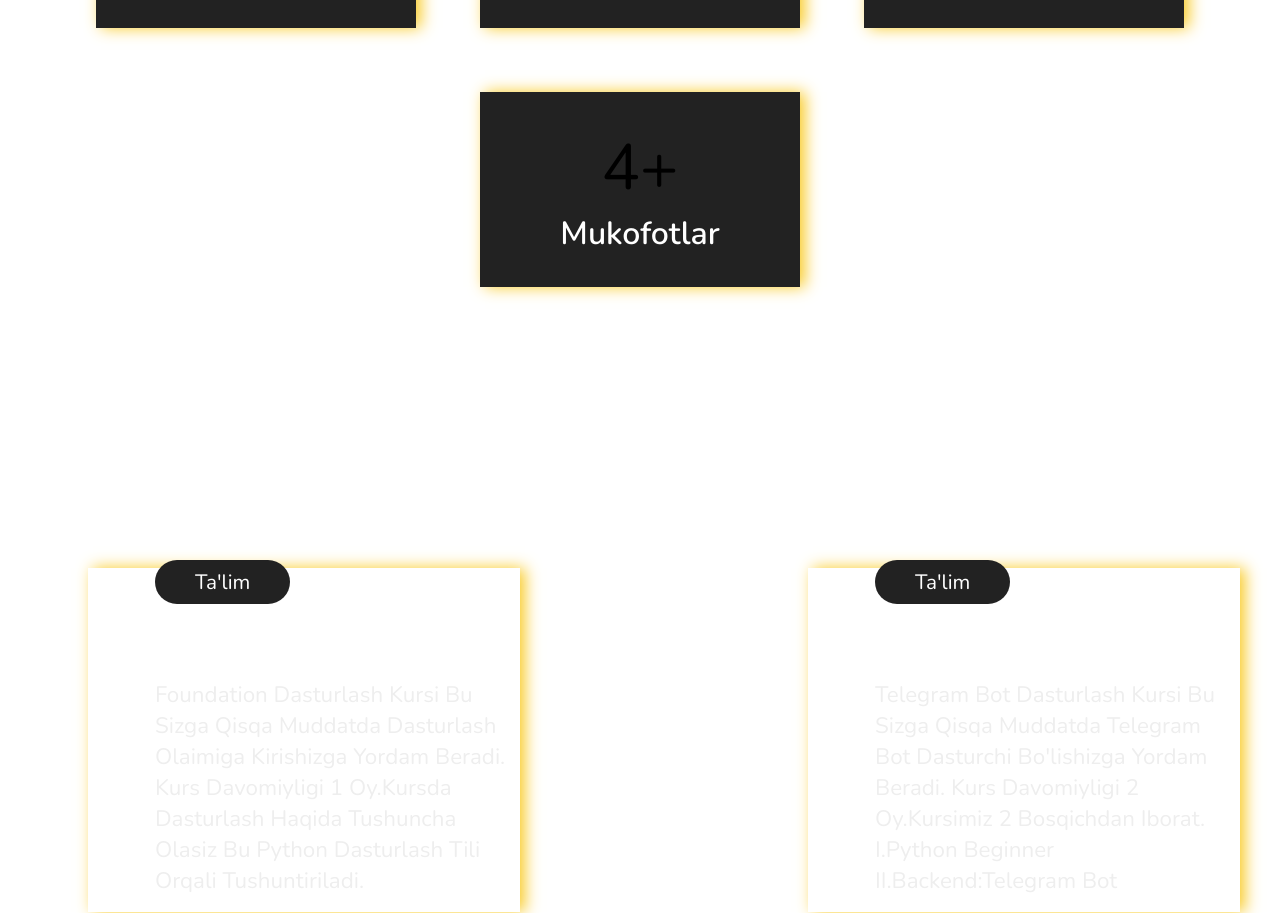
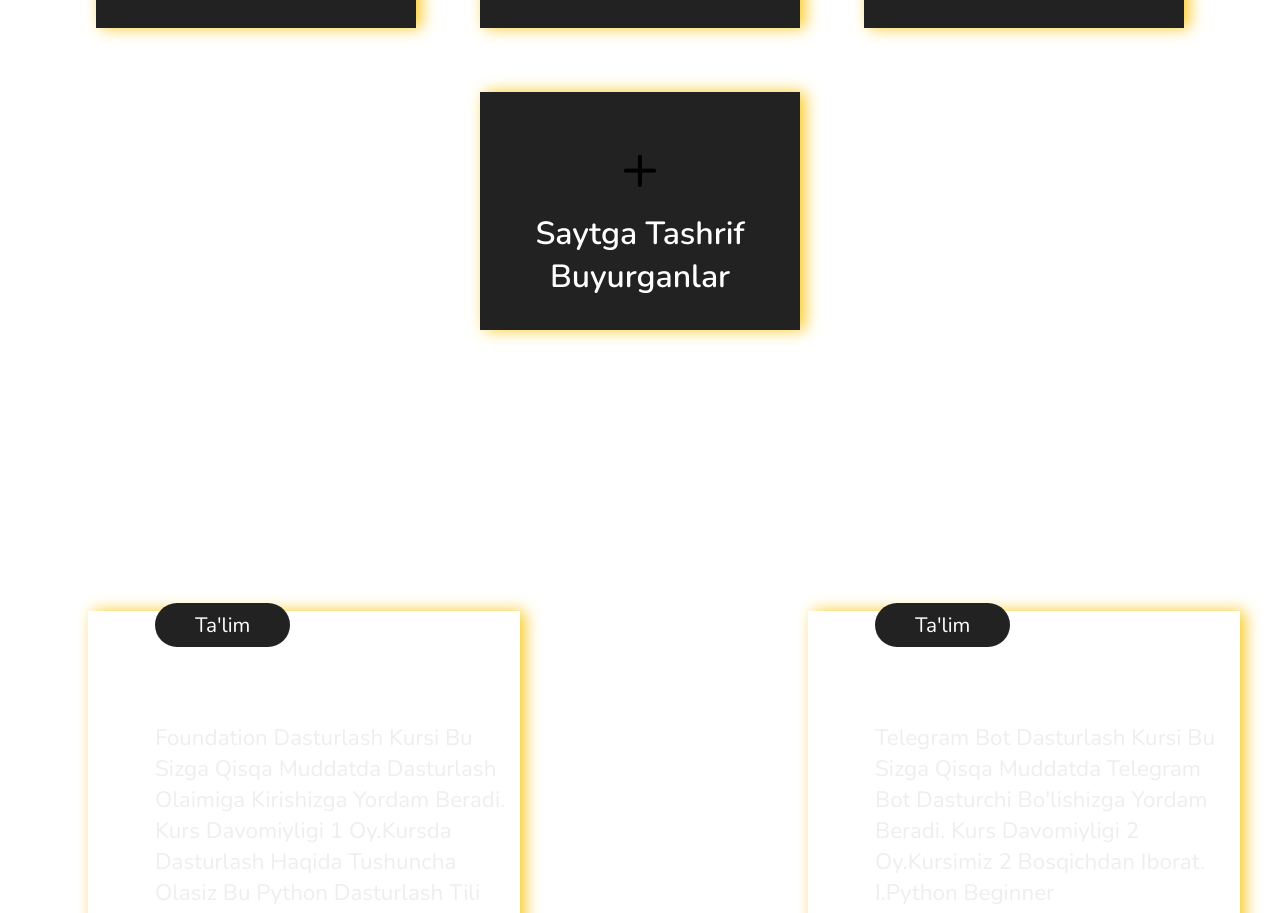
Before and after one commit to asliddinovbehzodjon/Behzod-Portfolio-Frontend, a Vue app: page / in a window 1280 px wide. Shown: the part 1680-2593 px from the top of the page. Built offline with nearby package versions, Linux system fonts and the light colour scheme; no server answers.

Commit message:
'behzod'

```diff
--- a/src/views/Main.vue
+++ b/src/views/Main.vue
@@ -85,8 +85,8 @@
             </div>
 
             <div class="box">
-                <span>4+</span>
-                <h3>mukofotlar</h3>
+                <span>{{number}}+</span>
+                <h3>Saytga tashrif buyurganlar</h3>
             </div>
 
         </div>
@@ -261,7 +261,8 @@ export default {
                 profession:'',
                 language:'',
                 image:'',
-                cv:''
+                cv:'',
+                number:'',
             },
             link:{
                 telegram:'',
@@ -285,6 +286,9 @@ export default {
     },
     methods:{
        async SendMe(){
+              await axios.get(`${this.url}/visitor`).then(res => {
+                this.number = res.data.visitors
+              })
               await axios.post(`${this.url}/sendtelegram/${this.name}/${this.email}/${this.message}/`).then(res =>{
                 toast({
                     pauseOnHover:true,
```
